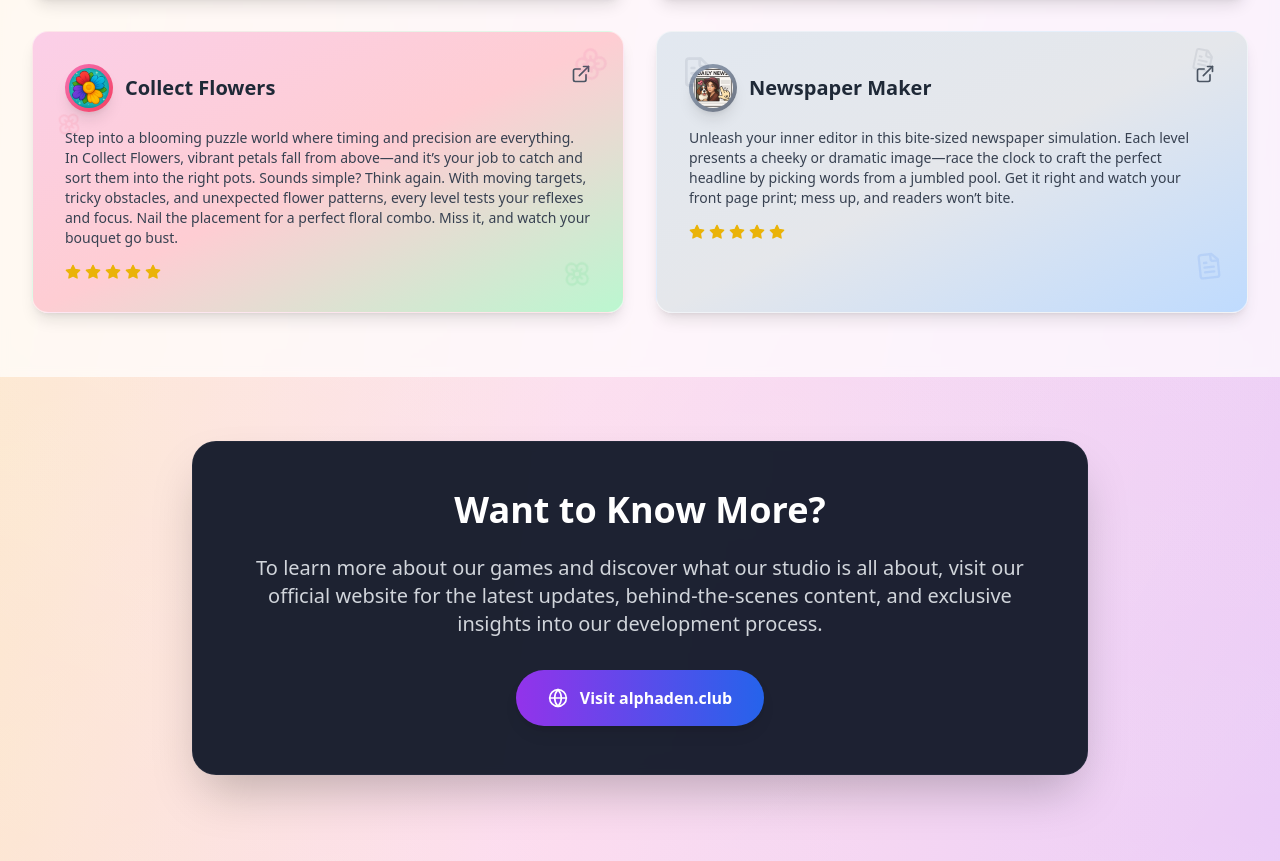
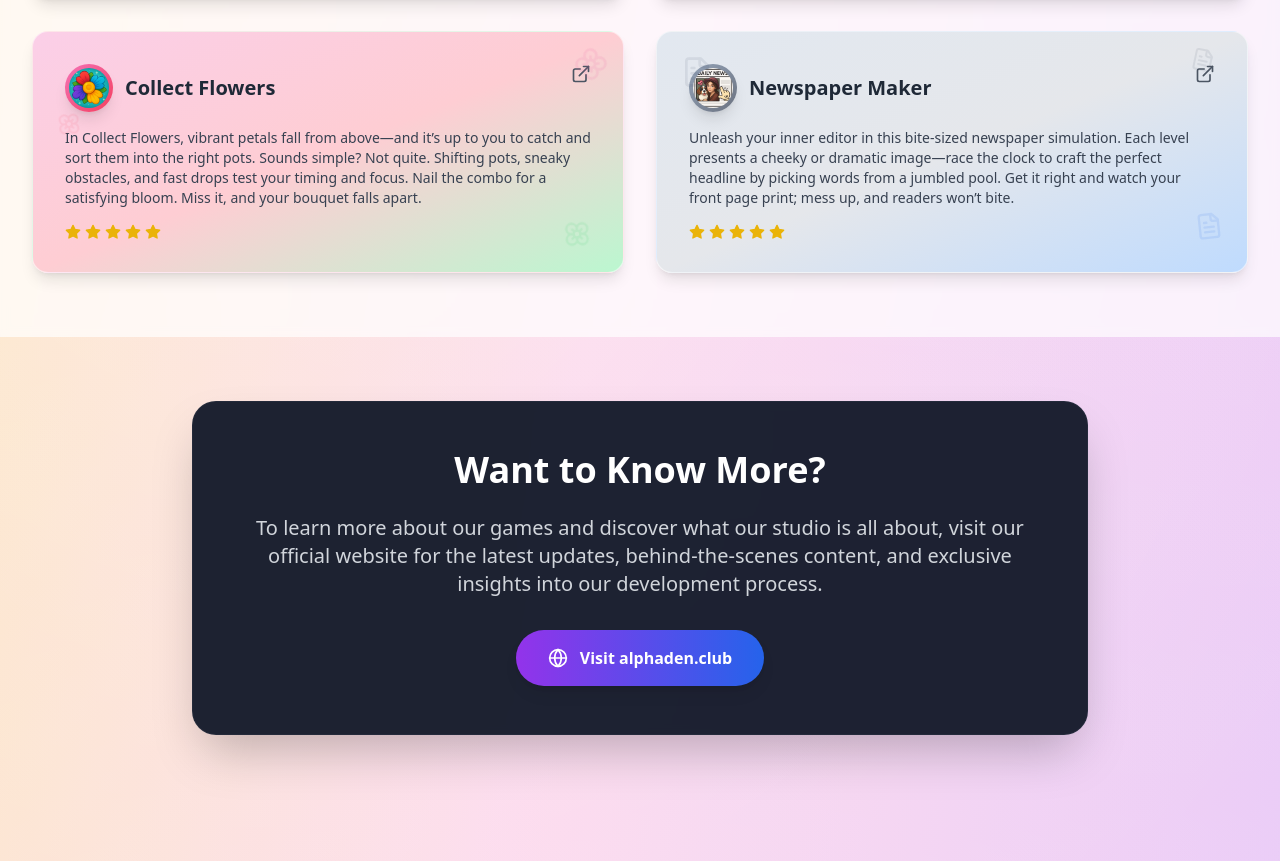
Before and after one commit to JamesDeRaja/portfolio, a React (Vite) app: page / in a window 1280 px wide. Shown: the part 3761-4622 px from the top of the page. Built offline with nearby package versions, Linux system fonts and the light colour scheme.

Commit message:
Update App.tsx

```diff
--- a/src/App.tsx
+++ b/src/App.tsx
@@ -645,7 +645,7 @@ function App() {
                   <ExternalLink className="w-5 h-5" />
                 </a>
               </div>
-              <p className="text-gray-700 mb-4 text-sm">Step into a blooming puzzle world where timing and precision are everything. In Collect Flowers, vibrant petals fall from above—and it’s your job to catch and sort them into the right pots. Sounds simple? Think again. With moving targets, tricky obstacles, and unexpected flower patterns, every level tests your reflexes and focus. Nail the placement for a perfect floral combo. Miss it, and watch your bouquet go bust.</p>
+              <p className="text-gray-700 mb-4 text-sm">In Collect Flowers, vibrant petals fall from above—and it’s up to you to catch and sort them into the right pots. Sounds simple? Not quite. Shifting pots, sneaky obstacles, and fast drops test your timing and focus. Nail the combo for a satisfying bloom. Miss it, and your bouquet falls apart.</p>
               <div className="flex space-x-1">
                 {[...Array(5)].map((_, i) => (
                   <Star key={i} className="w-4 h-4 text-yellow-500 fill-current" />
```
